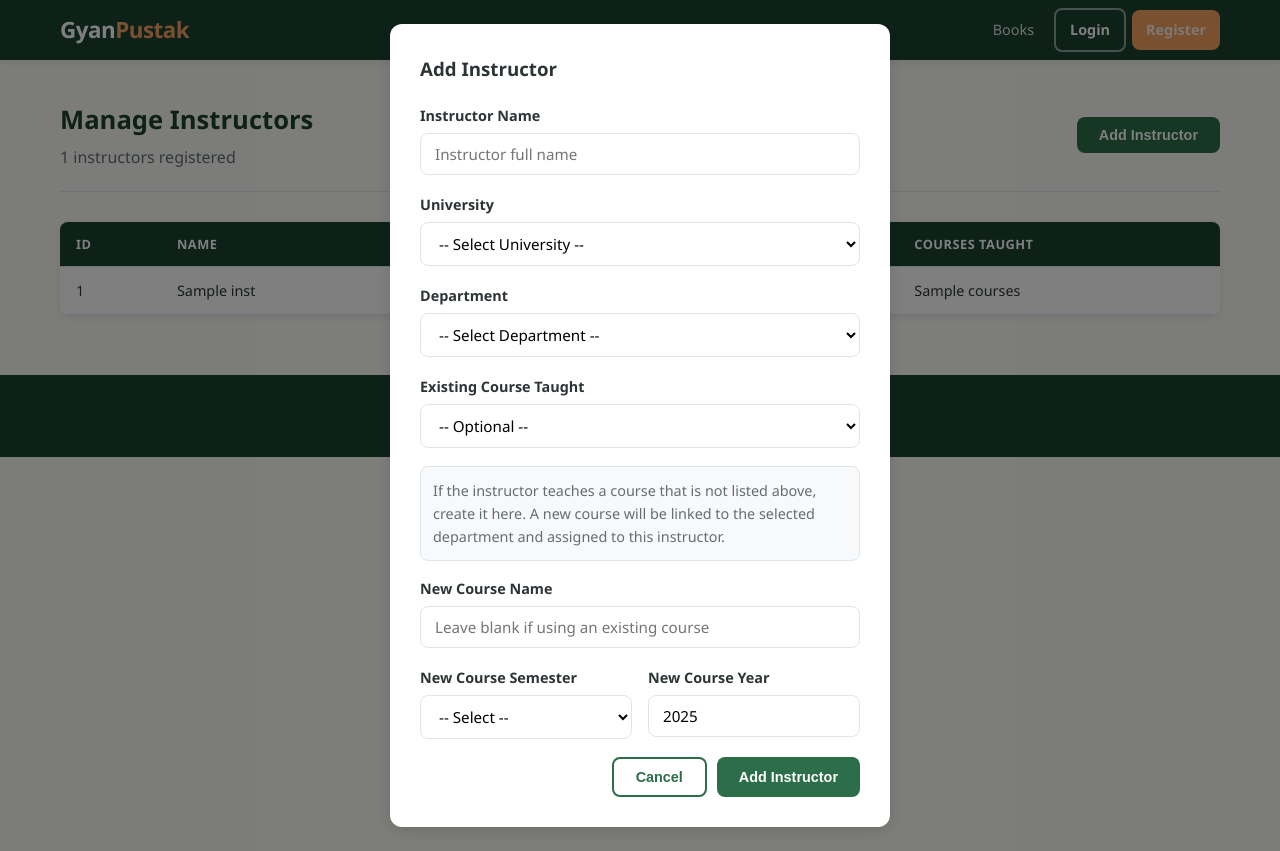
After one commit to Hemu2410/gyanpustak, a Flask app: template templates/admin_instructors.html in a window 1280 px wide, after a click on "Add Instructor". The commit adds this page. Run offline with Flask 3, Linux system fonts and the light colour scheme; the template is opened without the code that fills it: most values are stand-ins (such as "Sample title", 1, 10 or a date in 2020).

Commit message:
Added admin_instructors page

```diff
--- a/app.py
+++ b/app.py
@@ -662,10 +662,29 @@ def admin_universities():
 @login_required
 @role_required('admin', 'super_admin')
 def admin_add_university():
-    execute_db("INSERT INTO UNIVERSITY (name, address, rep_first_name, rep_last_name, rep_email, rep_phone) VALUES (%s,%s,%s,%s,%s,%s)",
+    execute_db("INSERT INTO UNIVERSITY (name, address, rep_first_name, rep_last_name, rep_email, rep_phone) VALUES (?,?,?,?,?,?)",
               [request.form['name'], request.form.get('address',''), request.form.get('rep_first_name',''),
                request.form.get('rep_last_name',''), request.form.get('rep_email',''), request.form.get('rep_phone','')])
     flash('University added!', 'success')
+    return redirect(url_for('admin_universities'))
+
+
+@app.route('/admin/departments/add', methods=['POST'])
+@login_required
+@role_required('admin', 'super_admin')
+def admin_add_department():
+    name = request.form['name'].strip()
+    university_id = request.form['university_id']
+
+    existing = query_db("SELECT Dept_id FROM DEPARTMENT WHERE name = ? AND University_id = ?",
+                       [name, university_id], one=True)
+    if existing:
+        flash('This department already exists for the selected university.', 'warning')
+    else:
+        execute_db("INSERT INTO DEPARTMENT (name, University_id) VALUES (?,?)",
+                  [name, university_id])
+        flash('Department added successfully!', 'success')
+
     return redirect(url_for('admin_universities'))
 
 
@@ -760,6 +779,58 @@ def admin_add_employee():
     return redirect(url_for('admin_employees'))
 
 
+@app.route('/admin/instructors')
+@login_required
+@role_required('admin', 'super_admin')
+def admin_instructors():
+    instructors = query_db("""SELECT i.*, u.name as university_name, d.name as department_name,
+                              GROUP_CONCAT(DISTINCT c.name) as courses
+                              FROM INSTRUCTOR i
+                              LEFT JOIN UNIVERSITY u ON i.University_id = u.University_id
+                              LEFT JOIN DEPARTMENT d ON i.Dept_id = d.Dept_id
+                              LEFT JOIN TEACHES t ON i.Instructor_id = t.Instructor_id
+                              LEFT JOIN COURSE c ON t.Course_id = c.Course_id
+                              GROUP BY i.Instructor_id
+                              ORDER BY i.name""")
+    universities = query_db("SELECT * FROM UNIVERSITY ORDER BY name")
+    departments = query_db("""SELECT d.*, u.name as university_name
+                              FROM DEPARTMENT d
+                              JOIN UNIVERSITY u ON d.University_id = u.University_id
+                              ORDER BY u.name, d.name""")
+    courses = query_db("SELECT * FROM COURSE ORDER BY name")
+    return render_template('admin_instructors.html', instructors=instructors,
+                         universities=universities, departments=departments, courses=courses)
+
+
+@app.route('/admin/instructors/add', methods=['POST'])
+@login_required
+@role_required('admin', 'super_admin')
+def admin_add_instructor():
+    name = request.form['name']
+    university_id = request.form.get('university_id') or None
+    dept_id = request.form.get('dept_id') or None
+    existing_course_id = request.form.get('course_id') or None
+    new_course_name = request.form.get('new_course_name', '').strip()
+    course_id = existing_course_id
+
+    instructor_id = execute_db("INSERT INTO INSTRUCTOR (name, University_id, Dept_id) VALUES (?,?,?)",
+                              [name, university_id, dept_id])
+
+    if new_course_name:
+        course_id = execute_db("INSERT INTO COURSE (name, semester, year) VALUES (?,?,?)",
+                              [new_course_name, request.form.get('new_course_semester', ''),
+                               int(request.form.get('new_course_year') or 2025)])
+        if dept_id:
+            execute_db("INSERT INTO OFFERS (Dept_id, Course_id) VALUES (?,?)",
+                      [dept_id, course_id])
+
+    if course_id:
+        execute_db("INSERT INTO TEACHES (Instructor_id, Course_id) VALUES (?,?)",
+                  [instructor_id, course_id])
+
+    flash('Instructor added successfully!', 'success')
+    return redirect(url_for('admin_instructors'))
+
 if __name__ == '__main__':
     port = int(os.environ.get('PORT', 5000))
     app.run(host='127.0.0.1', port=port, debug=False)
--- a/static/css/style.css
+++ b/static/css/style.css
@@ -347,7 +347,9 @@ table tr:hover { background: #f8f9fa; }
     background: rgba(0,0,0,0.5);
     z-index: 200;
     justify-content: center;
-    align-items: center;
+    align-items: flex-start;
+    overflow-y: auto;
+    padding: 24px 0;
 }
 .modal-overlay.active { display: flex; }
 .modal {
@@ -356,6 +358,8 @@ table tr:hover { background: #f8f9fa; }
     padding: 30px;
     width: 90%;
     max-width: 500px;
+    max-height: calc(100vh - 48px);
+    overflow-y: auto;
     box-shadow: var(--shadow-lg);
 }
 .modal h3 { margin-bottom: 20px; }
--- a/templates/admin_dashboard.html
+++ b/templates/admin_dashboard.html
@@ -36,6 +36,7 @@
                 <a href="{{ url_for('admin_orders') }}" class="btn btn-outline">Manage Orders</a>
                 <a href="{{ url_for('admin_courses') }}" class="btn btn-outline">Manage Courses</a>
                 <a href="{{ url_for('admin_universities') }}" class="btn btn-outline">Manage Universities</a>
+                <a href="{{ url_for('admin_instructors') }}" class="btn btn-outline">Manage Instructors</a>
             </div>
         </div>
         <div class="card">
--- /dev/null
+++ b/templates/admin_instructors.html
@@ -0,0 +1,108 @@
+{% extends 'base.html' %}
+{% block title %}Manage Instructors - GyanPustak{% endblock %}
+{% block content %}
+<div class="container">
+    <div class="page-header" style="display:flex;justify-content:space-between;align-items:center;">
+        <div>
+            <h2>Manage Instructors</h2>
+            <p>{{ instructors|length }} instructors registered</p>
+        </div>
+        <button onclick="document.getElementById('instructorModal').classList.add('active')" class="btn btn-primary">Add Instructor</button>
+    </div>
+
+    {% if instructors %}
+    <table>
+        <thead>
+            <tr>
+                <th>ID</th>
+                <th>Name</th>
+                <th>University</th>
+                <th>Department</th>
+                <th>Courses Taught</th>
+            </tr>
+        </thead>
+        <tbody>
+            {% for instructor in instructors %}
+            <tr>
+                <td>{{ instructor['Instructor_id'] }}</td>
+                <td>{{ instructor['name'] }}</td>
+                <td>{{ instructor['university_name'] or '-' }}</td>
+                <td>{{ instructor['department_name'] or '-' }}</td>
+                <td>{{ instructor['courses'] or '-' }}</td>
+            </tr>
+            {% endfor %}
+        </tbody>
+    </table>
+    {% else %}
+    <div class="empty-state">
+        <h3>No instructors yet</h3>
+        <p>Add instructors and connect them with universities, departments, and courses.</p>
+    </div>
+    {% endif %}
+</div>
+
+<div class="modal-overlay" id="instructorModal">
+    <div class="modal">
+        <h3>Add Instructor</h3>
+        <form method="post" action="{{ url_for('admin_add_instructor') }}">
+            <div class="form-group">
+                <label>Instructor Name</label>
+                <input type="text" name="name" required placeholder="Instructor full name">
+            </div>
+            <div class="form-group">
+                <label>University</label>
+                <select name="university_id">
+                    <option value="">-- Select University --</option>
+                    {% for university in universities %}
+                    <option value="{{ university['University_id'] }}">{{ university['name'] }}</option>
+                    {% endfor %}
+                </select>
+            </div>
+            <div class="form-group">
+                <label>Department</label>
+                <select name="dept_id">
+                    <option value="">-- Select Department --</option>
+                    {% for department in departments %}
+                    <option value="{{ department['Dept_id'] }}">{{ department['name'] }} - {{ department['university_name'] }}</option>
+                    {% endfor %}
+                </select>
+            </div>
+            <div class="form-group">
+                <label>Existing Course Taught</label>
+                <select name="course_id">
+                    <option value="">-- Optional --</option>
+                    {% for course in courses %}
+                    <option value="{{ course['Course_id'] }}">{{ course['name'] }} ({{ course['semester'] or 'Semester N/A' }} {{ course['year'] or '' }})</option>
+                    {% endfor %}
+                </select>
+            </div>
+            <div style="padding:12px;margin-bottom:16px;background:#f8f9fa;border:1px solid var(--border);border-radius:var(--radius);font-size:0.9rem;color:var(--text-light);">
+                If the instructor teaches a course that is not listed above, create it here. A new course will be linked to the selected department and assigned to this instructor.
+            </div>
+            <div class="form-group">
+                <label>New Course Name</label>
+                <input type="text" name="new_course_name" placeholder="Leave blank if using an existing course">
+            </div>
+            <div class="form-row">
+                <div class="form-group">
+                    <label>New Course Semester</label>
+                    <select name="new_course_semester">
+                        <option value="">-- Select --</option>
+                        <option value="Fall">Fall</option>
+                        <option value="Spring">Spring</option>
+                        <option value="Summer">Summer</option>
+                    </select>
+                </div>
+                <div class="form-group">
+                    <label>New Course Year</label>
+                    <input type="number" name="new_course_year" value="2025">
+                </div>
+            </div>
+            <div style="display:flex;gap:10px;justify-content:flex-end;">
+                <button type="button" onclick="document.getElementById('instructorModal').classList.remove('active')" class="btn btn-outline">Cancel</button>
+                <button type="submit" class="btn btn-primary">Add Instructor</button>
+            </div>
+        </form>
+    </div>
+</div>
+{% endblock %}
--- a/templates/base.html
+++ b/templates/base.html
@@ -26,6 +26,7 @@
                         <a href="{{ url_for('admin_tickets') }}">Tickets</a>
                         <a href="{{ url_for('admin_orders') }}">Orders</a>
                         <a href="{{ url_for('admin_courses') }}">Courses</a>
+                        <a href="{{ url_for('admin_instructors') }}">Instructors</a>
                         {% if session.get('user_type') == 'super_admin' %}
                             <a href="{{ url_for('admin_employees') }}">Employees</a>
                         {% endif %}
--- a/templates/orders.html
+++ b/templates/orders.html
@@ -34,7 +34,7 @@
                     <a href="{{ url_for('order_detail', order_id=order['Order_id']) }}" class="btn btn-outline btn-sm">View</a>
                     {% if order['status'] not in ('shipped', 'canceled') %}
                     <form action="{{ url_for('cancel_order', order_id=order['Order_id']) }}" method="post" style="display:inline;">
-                        <button type="submit" class="btn btn-danger btn-sm" onclick="return confirm('Cancel this order?')">Cancel</button>
+                        <button type="submit" class="btn btn-danger " onclick="return confirm('Cancel this order?')">Cancel</button>
                     </form>
                     {% endif %}
                 </td>
```
Also changed, not shown: templates/admin_universities.html (+35 -2 lines).
